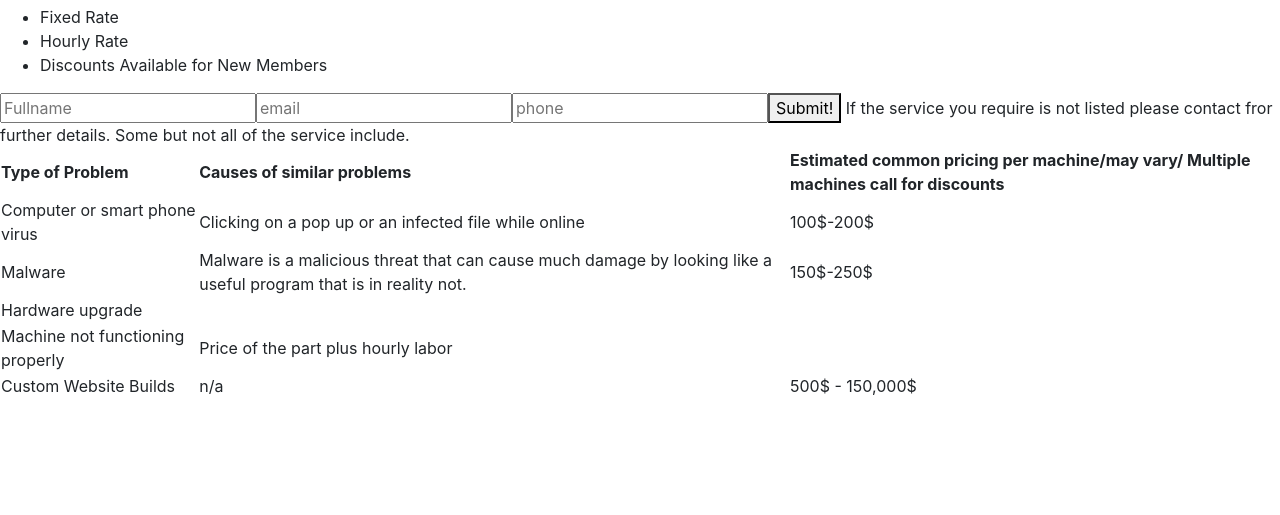
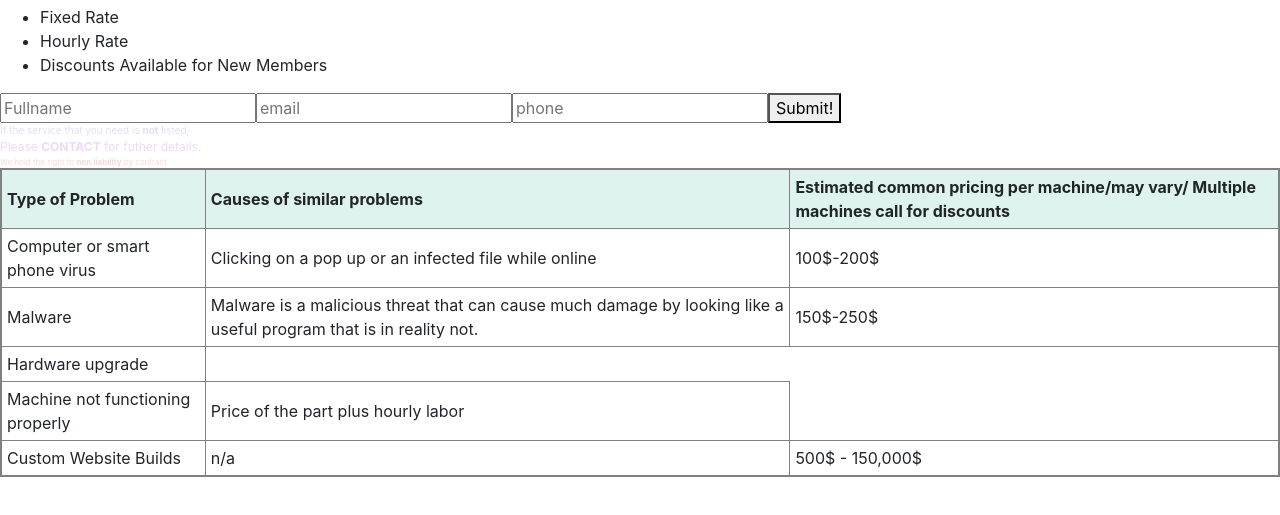
Before and after one commit to Sarah-ship/project0, a plain HTML site: page index.html in a window 1280 px wide. Shown: the part 243-758 px from the top of the page. Drawn offline with nearby package versions, Linux system fonts and the light colour scheme.

Commit message:
Add files via upload

```diff
--- a/index.html
+++ b/index.html
@@ -8,6 +8,27 @@
     <head>
         <title>Technology Services</title>
           <style>
+                table {
+                    border: 2px solid grey;
+
+                }
+
+                th {
+                    border: 1.5px solid grey;
+                    padding: 5px;
+                    align-items: center;
+
+                }
+
+                  th {
+                      background-color: #DEF2EF
+                  }
+                td {
+                    border: 1px solid grey;
+                    padding: 5px;
+                    align-items: center;
+                }
+
             h1 {
                 color: #6F4E71;
                 text-align: center;
@@ -80,9 +101,30 @@
             </tr>
 
             <form>
-              <style>{
-                border:
-              }
+              <style>
+                form{
+                  border-radius: 2px;
+                  color: lightgrey;
+                }
+
+                #top {
+                  font-size: 10px;
+                  color: #E2DEF2;
+                }
+
+                #middle {
+                  font-size: 12px;
+                  color: #EFD9F4;
+                }
+
+                #bottom {
+                  font-size: 8px;
+                  color: #F4DAD9;
+                }
+
+                .name {
+                  font-weight: bold;
+                }
               </style>
                   <input type="text" placeholder="Fullname" name="Fullname">
                   <input type="email" placeholder="email" name="email">
@@ -90,10 +132,13 @@
                   <button>Submit!</button>
             </form>
 
-
-
-        If the service you require is not listed please contact fror further details.
-        Some but not all of the service include.
+            <div id="top">
+              If the service that you need is <span class="name">not</span> listed;
+            <div id="middle">
+              Please <span class="name">CONTACT</span> for futher details.
+            </div>
+            <div id="bottom">
+              We hold the right to <span class="name">non liability</span> by contract.
 
     </body>
 </html>
```
